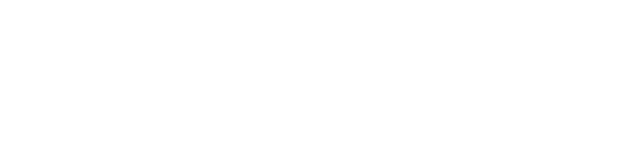
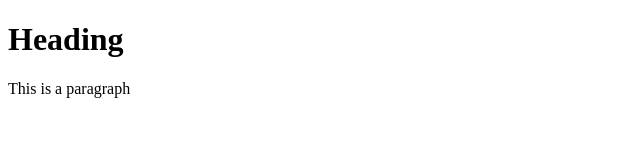
Before and after one commit to Coldwall/git-test, a plain HTML site: page index.html in a window 1280 px wide. Shown: the whole page, without its empty margins (0-640 px from the left). Drawn offline with Linux system fonts and the light colour scheme.

Commit message:
add heading, paragraph and css

```diff
--- a/index.html
+++ b/index.html
@@ -7,6 +7,8 @@
     <title>Document</title>
 </head>
 <body>
+    <h1>Heading</h1>
+    <p>This is a paragraph</p>
 
 </body>
 </html>
--- a/style.css
+++ b/style.css
@@ -0,0 +1,4 @@
+p {
+    font-size: 20px;
+    font-family: Helvetica, Georgia;
+}
```
